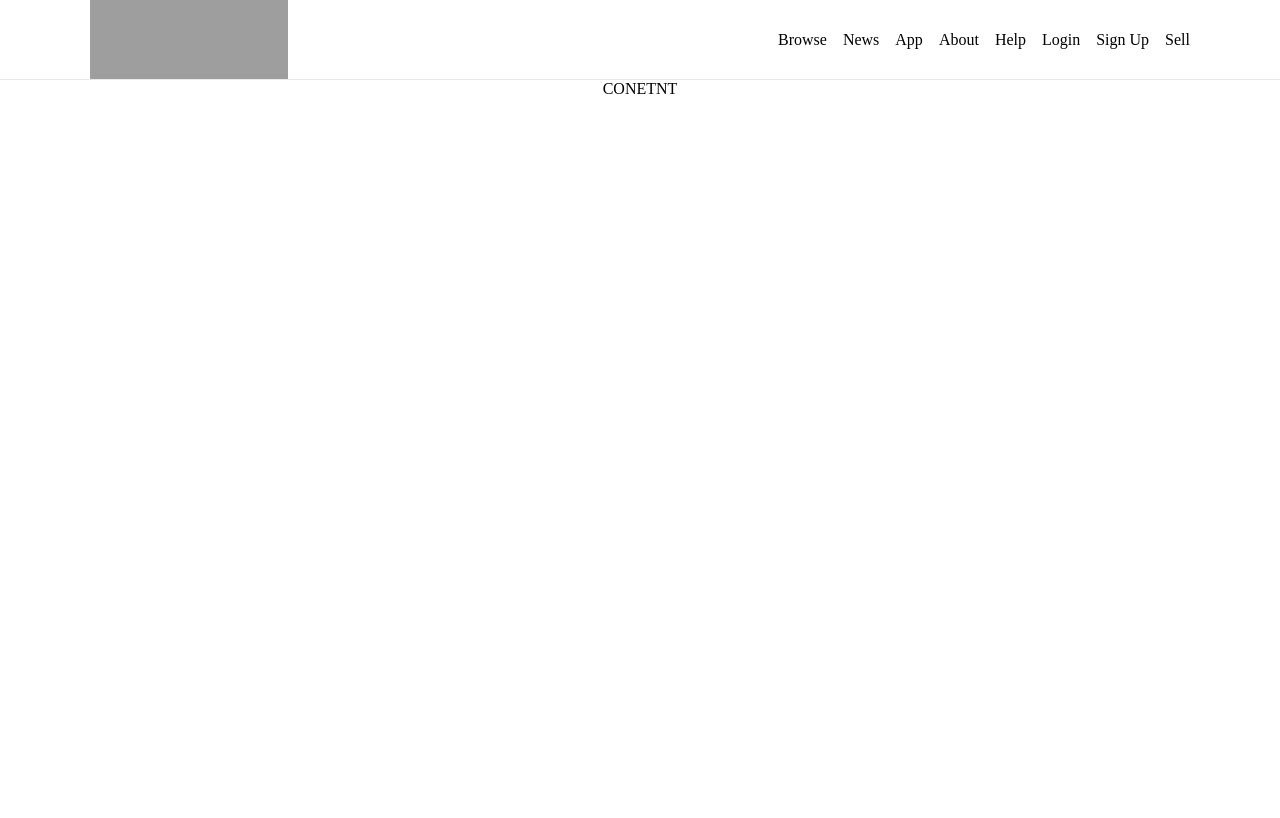
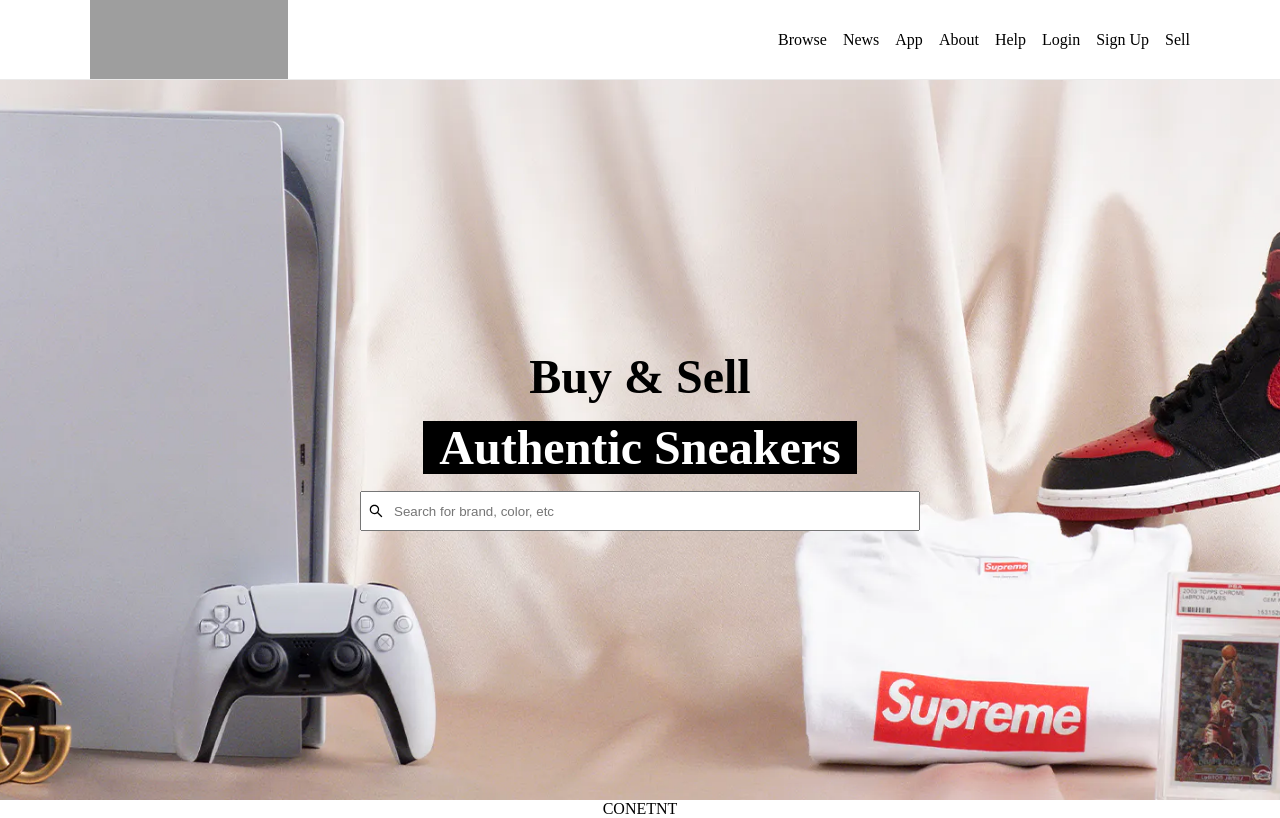
Before and after one commit to CFKeef/scout-take-home, a Next.js app: page / in a window 1280 px wide. Built offline with nearby package versions, Linux system fonts and the light colour scheme; grey boxes are pictures that could not be loaded; a web font is replaced by a local one.

Commit message:
Hero Done!

```diff
--- a/components/landingpage/hero.js
+++ b/components/landingpage/hero.js
@@ -1,10 +1,19 @@
 import React from "react";
 import styles from "../../styles/Hero.module.scss";
+import SearchBar from "./searchbar";
 
 const Hero = ({ selectedCategory }) => {
   return (
-    <header>
-      <div className={styles.posContainer}></div>
+    <header className={styles.heroContainer}>
+      <div className={styles.posContainer}>
+        <h1>Buy & Sell </h1>
+        <h1>
+          <mark>Authentic {selectedCategory}</mark>
+        </h1>
+        <div className={styles.searchContainer}>
+          <SearchBar />
+        </div>
+      </div>
     </header>
   );
 };
--- a/components/landingpage/searchbar.js
+++ b/components/landingpage/searchbar.js
@@ -58,6 +58,7 @@
   useEffect(() => {
     if (debouncedSearch) {
       index.search(debouncedSearch).then((res) => {
+        console.log(res);
         setResults(res.hits);
       });
     } else if (target === "") {
@@ -73,6 +74,7 @@
           type="text"
           value={target}
           placeholder="Search for brand, color, etc"
+          autoFocus={false}
           onChange={(e) => {
             handleDelayedSearch(e.target.value);
             setTarget(e.target.value);
--- a/pages/index.js
+++ b/pages/index.js
@@ -14,6 +14,7 @@
       <Head>
         <title>StockX</title>
         <link rel="icon" href="/favicon.ico" />
+        <script>0</script>
       </Head>
       <Nav />
       <Hero selectedCategory={selectedCategory} />
--- a/styles/Hero.module.scss
+++ b/styles/Hero.module.scss
@@ -0,0 +1,72 @@
+@media (max-width: 30em) {
+  .heroContainer {
+    background: url("../public/images/heroImage.webp");
+    background-size: cover;
+    background-repeat: no-repeat;
+    background-position: 45% auto;
+    height: 25rem;
+    width: 100%;
+    display: flex;
+    justify-content: center;
+    align-items: center;
+
+    .posContainer {
+      display: flex;
+      justify-content: center;
+      align-items: center;
+      flex-direction: column;
+
+      h1 {
+        color: black;
+        font-weight: bold;
+        mark {
+          color: white;
+          background-color: black;
+          padding: 0 0.5rem;
+        }
+      }
+
+      .searchContainer {
+        display: none;
+      }
+    }
+  }
+}
+@media (min-width: 30em) {
+  .heroContainer {
+    background: url("../public/images/heroImage.webp");
+    background-size: cover;
+    background-repeat: no-repeat;
+    background-position: center;
+    height: 45rem;
+    width: 100%;
+    display: flex;
+    justify-content: center;
+    align-items: center;
+
+    .posContainer {
+      display: flex;
+      justify-content: center;
+      align-items: center;
+      flex-direction: column;
+      max-width: 1100px;
+
+      h1 {
+        color: black;
+        font-weight: bold;
+        font-size: 3rem;
+        mark {
+          color: white;
+          background-color: black;
+          padding: 0 1rem;
+        }
+        margin-bottom: 1rem;
+      }
+
+      .searchContainer {
+        width: 35rem;
+        height: 40px;
+      }
+    }
+  }
+}
--- a/styles/Nav.module.scss
+++ b/styles/Nav.module.scss
@@ -31,10 +31,9 @@
           display: flex;
           justify-content: flex-end;
           align-items: center;
-          width: 100%;
           svg {
-            height: auto;
-            width: 65%;
+            height: 1.5rem;
+            width: auto;
           }
         }
       }
@@ -62,14 +61,13 @@
         }
 
         .burger {
-          width: 100%;
           background-color: white;
           display: flex;
           justify-content: flex-start;
           align-items: center;
           svg {
-            height: auto;
-            width: 65%;
+            height: 1.5rem;
+            width: 100%;
           }
         }
       }
@@ -135,7 +133,6 @@
       align-items: center;
       width: 100%;
       height: 100%;
-      margin: 0 20px;
       max-width: 1100px;
 
       .logoContainer,
--- a/styles/Searchbar.module.scss
+++ b/styles/Searchbar.module.scss
@@ -77,3 +77,96 @@
     }
   }
 }
+@media (min-width: 30em) {
+  .searchContainer {
+    height: 100%;
+    width: 100%;
+    position: relative;
+
+    .searchInput {
+      display: flex;
+      justify-content: center;
+      align-items: center;
+      height: 100%;
+      width: 100%;
+      svg {
+        position: absolute;
+        stroke: black;
+        stroke-width: 2px;
+
+        left: 0.5rem;
+      }
+      input {
+        width: 100%;
+        height: 100%;
+        position: relative;
+        padding: 0 0 0 2rem;
+
+        :placeholder-shown {
+          font-size: 14px;
+        }
+      }
+    }
+
+    .searchResults {
+      position: absolute;
+      background-color: white;
+      width: 100%;
+      p {
+        width: 100%;
+        text-align: center;
+        font-weight: bold;
+        height: 4rem;
+      }
+      ul {
+        max-height: 25rem;
+        overflow: scroll;
+        li {
+          border-bottom: 1px solid #eaeaea;
+          a {
+            margin: 10px;
+            display: flex;
+            justify-content: flex-start;
+            align-items: center;
+            flex-direction: row;
+            text-decoration: none;
+            color: black;
+
+            .productImageContainer {
+              height: 100%;
+              width: 30%;
+              display: flex;
+              justify-content: center;
+              align-items: center;
+              img {
+                height: 100%;
+                width: 100px;
+              }
+            }
+
+            .productDetailsContainer {
+              display: flex;
+              justify-content: center;
+              align-items: flex-start;
+              flex-direction: column;
+              width: 70%;
+              margin-left: 10px;
+              h2 {
+                font-size: 12px;
+              }
+              h1 {
+                font-size: 16px;
+                font-weight: bold;
+                letter-spacing: 0.056px;
+                margin: 0;
+              }
+              h3 {
+                font-size: 14px;
+              }
+            }
+          }
+        }
+      }
+    }
+  }
+}
```
